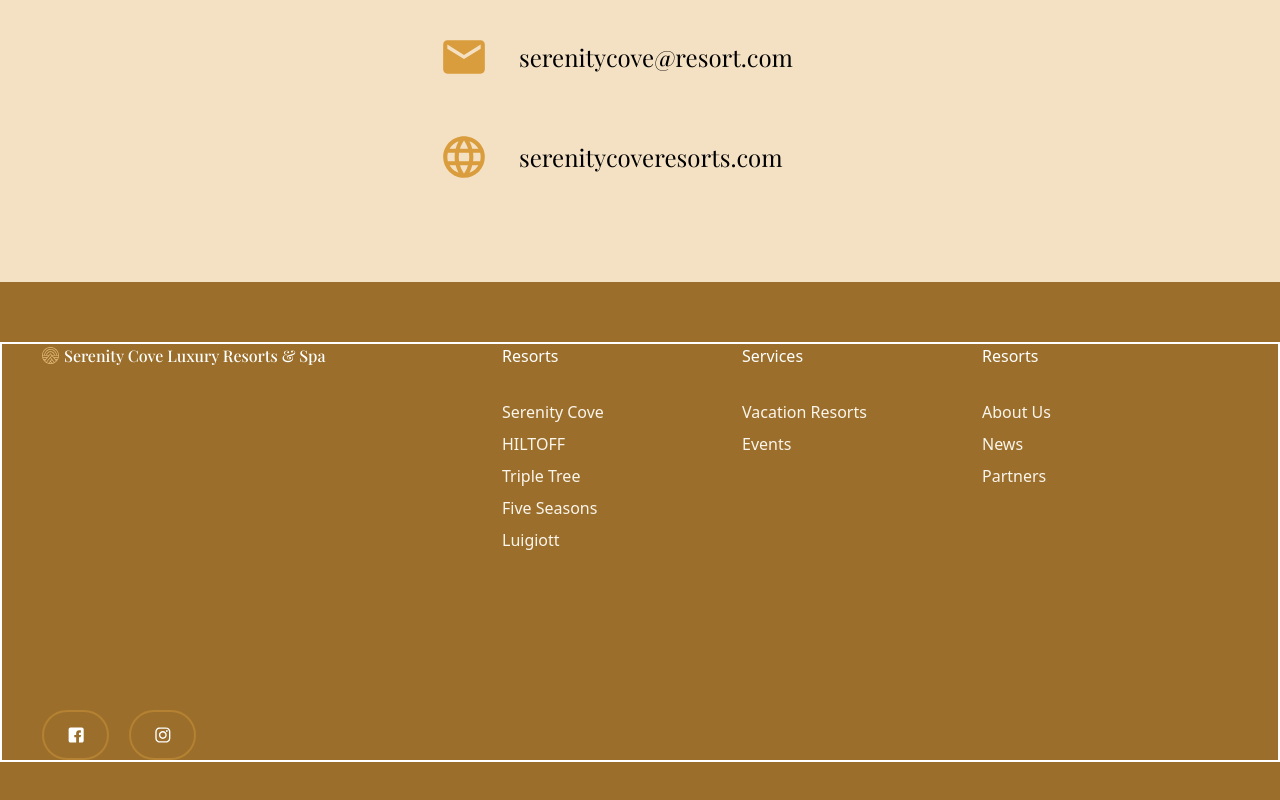
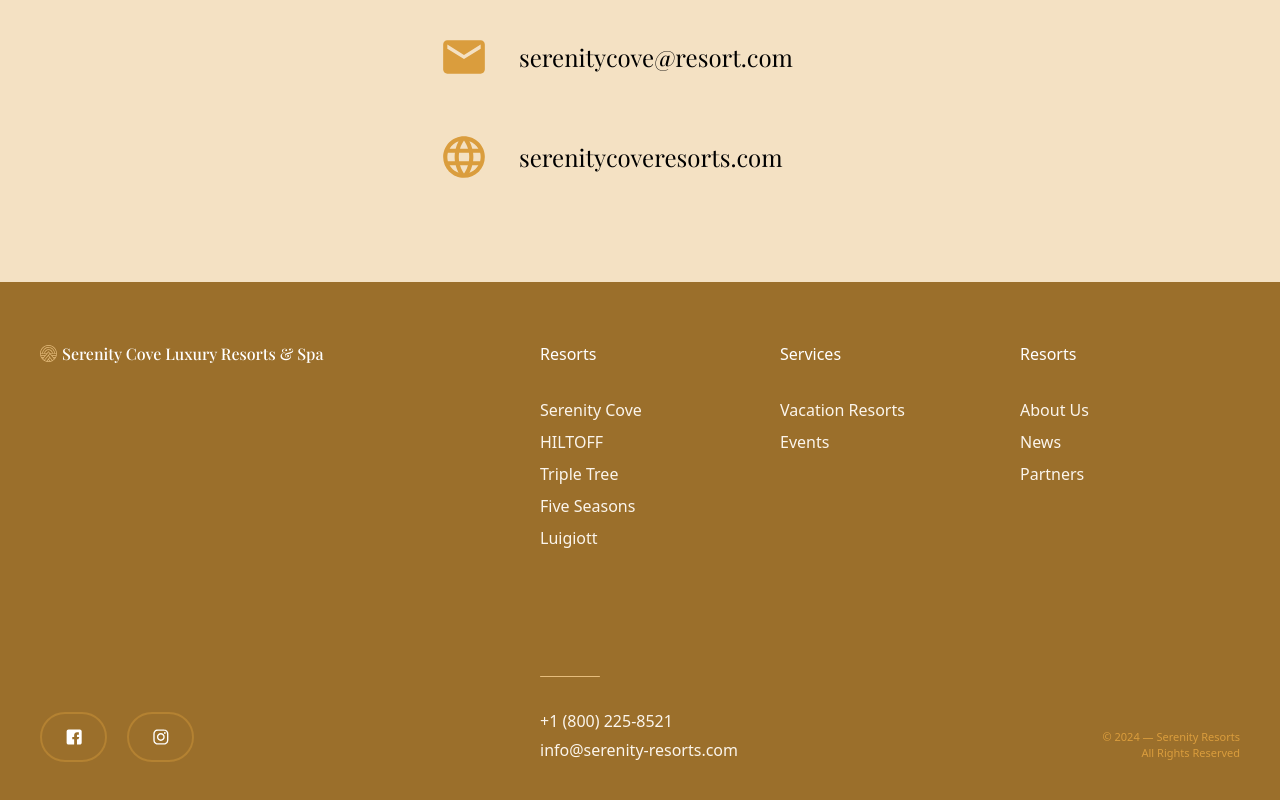
Before and after one commit to paradimes/serenity-cove-resort, a React (Vite) app in the folder client/: page / in a window 1280 px wide. Shown: the part 4656-5456 px from the top of the page. Built offline with nearby package versions, Linux system fonts and the light colour scheme; a web font is replaced by a local one.

Commit message:
completed footer

```diff
--- a/client/src/components/FooterSection.tsx
+++ b/client/src/components/FooterSection.tsx
@@ -6,15 +6,12 @@ export default function FooterSection() {
   return (
     <div
       id="footer-section"
-      className="w-full h-[540px] px-auto bg-yellow-700 flex flex-col items-center justify-center"
+      className="w-full h-[540px] px-[40px] bg-yellow-700 flex flex-col items-center justify-center"
     >
-      <div
-        id="footer-container"
-        className="w-full h-full border-2 border-white my-[60px] relative "
-      >
+      <div id="footer-container" className="w-full h-full my-[60px] relative">
         <div
           id="logo-container"
-          className="flex flex-row items-center justify-center gap-[5px] absolute left-10"
+          className="flex flex-row items-center justify-center gap-[5px] absolute left-0"
         >
           <img
             src={companyLogo}
@@ -27,7 +24,7 @@ export default function FooterSection() {
         </div>
         <div
           id="social-media-container"
-          className="flex flex-row gap-5 absolute bottom-0 left-10"
+          className="flex flex-row gap-5 absolute bottom-0 left-0"
         >
           <div
             id="facebook"
@@ -92,6 +89,27 @@ export default function FooterSection() {
             </ul>
           </div>
         </div>
+        <div
+          id="contact-container"
+          className="flex flex-col items-start justify-start gap-8 absolute left-[500px] bottom-0 "
+        >
+          <hr className=" w-[60px] h-[1px] bg-yellow-300 border-0 rounded" />
+          <div className="flex flex-col gap-[5px] font-sans font-light text-yellow-50 ">
+            <span className="text-[16px] hover:cursor-pointer hover:underline">
+              +1 (800) 225-8521
+            </span>
+            <span className="text-[16px] hover:cursor-pointer hover:underline">
+              info@serenity-resorts.com{" "}
+            </span>
+          </div>
+        </div>
+        <div
+          id="copyright-container"
+          className="flex flex-col text-right gap-0 absolute right-0 bottom-0 text-yellow-500 font-sans font-light"
+        >
+          <span className="text-[11px] ">© 2024 — Serenity Resorts</span>
+          <span className="text-[11px] ">All Rights Reserved</span>
+        </div>
       </div>
     </div>
   );
```
